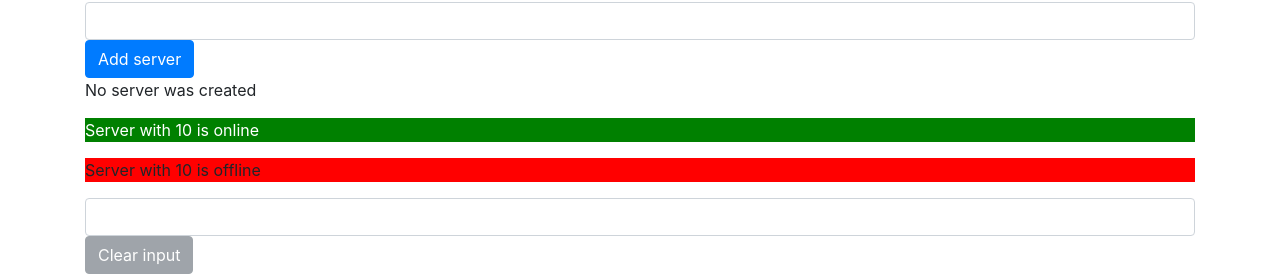
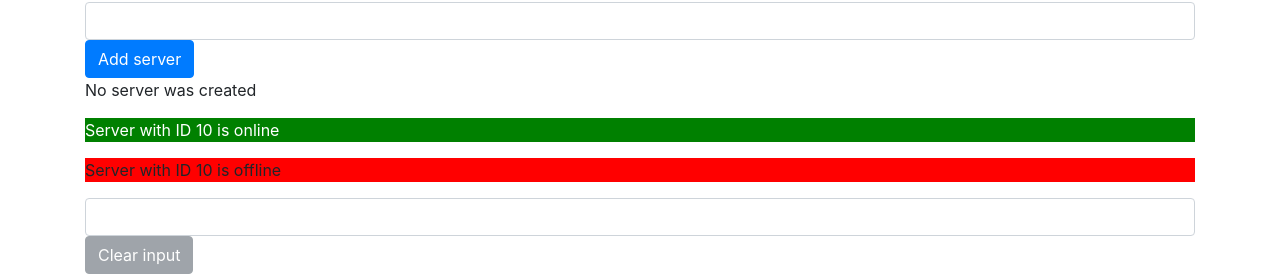
Before and after one commit to Dael777/angular_lessons, an Angular app: page / in a window 1280 px wide. Shown: the part 97-373 px from the top of the page. Built offline with nearby package versions, Linux system fonts and the light colour scheme.

Commit message:
ngFor added

```diff
--- a/src/app/server/server.component.html
+++ b/src/app/server/server.component.html
@@ -1,5 +1,5 @@
 <p
     [ngStyle] = "{ backgroundColor: getColor() }"
     [ngClass] = "{ online: serverStatus === 'online' }">
-    {{ 'Server' }} with {{ serverId }} is {{ getServerStatus() }}
+    {{ 'Server' }} with ID {{ serverId }} is {{ getServerStatus() }}
 </p>
--- a/src/app/servers/servers.component.html
+++ b/src/app/servers/servers.component.html
@@ -24,8 +24,7 @@
 <ng-template #noServer>
     <p>No server was created</p>
 </ng-template>
-<app-server></app-server>
-<app-server></app-server>
+<app-server *ngFor="let server of servers"></app-server>
 
 <input
     type="text"
--- a/src/app/servers/servers.component.ts
+++ b/src/app/servers/servers.component.ts
@@ -16,6 +16,7 @@
   serverCreationStatus = 'The server wasn\'t created';
   serverName = '';
   serverCreated = false;
+  servers = ['TestServer', 'TestServer2'];
   username = '';
 
   constructor() {
@@ -29,6 +30,7 @@
 
   onCreateServer() {
     this.serverCreated = true;
+    this.servers.push(this.serverName);
   }
 
   onUpdateServerName(event: Event) {
```
